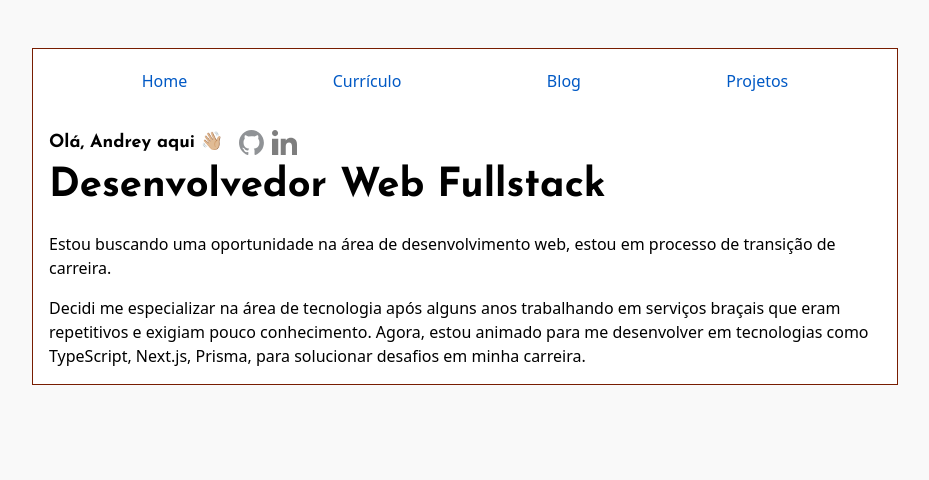
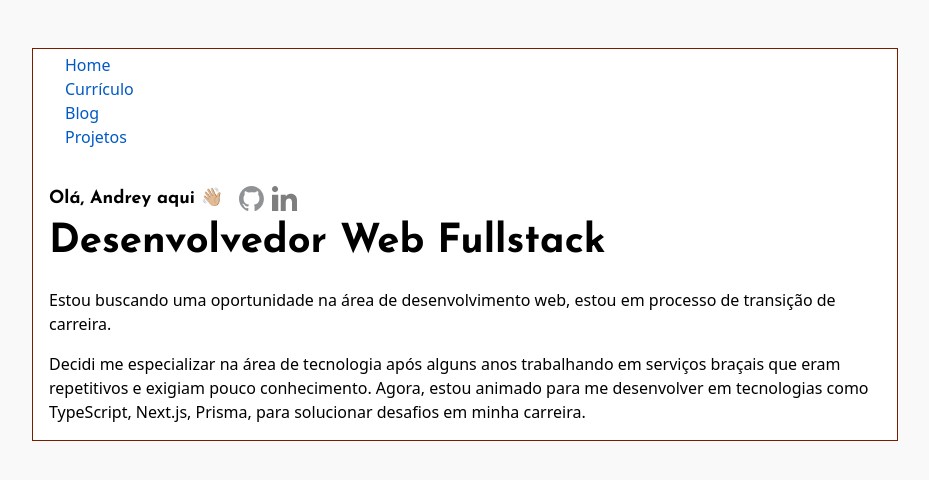
Before and after one commit to Andreyrvs/portfolio-blog, a Next.js app: page / in a window 1280 px wide. Shown: the top 480 px of the page, without its empty margins (175-1104 px from the left). Built offline with nearby package versions, Linux system fonts and the light colour scheme.

Commit message:
remove css

```diff
--- a/src/components/layout/layout.module.css
+++ b/src/components/layout/layout.module.css
@@ -1,7 +1,7 @@
 .container {
   background-color: #FFF;
   border: 1px solid #781D01;
-  margin: 3rem auto 6rem;
+  margin: 3rem auto;
   padding: 0 1rem;
 }
 
--- a/src/components/navbar/navbar.module.css
+++ b/src/components/navbar/navbar.module.css
@@ -1,11 +1,11 @@
 .container {
   display: flex;
-  flex-direction: row;
-  margin: 1rem;
+
 }
 
 .ul {
   display: flex;
+  flex-direction: column;
   justify-content: space-around;
   list-style-type: none;
   margin: 0;
```
